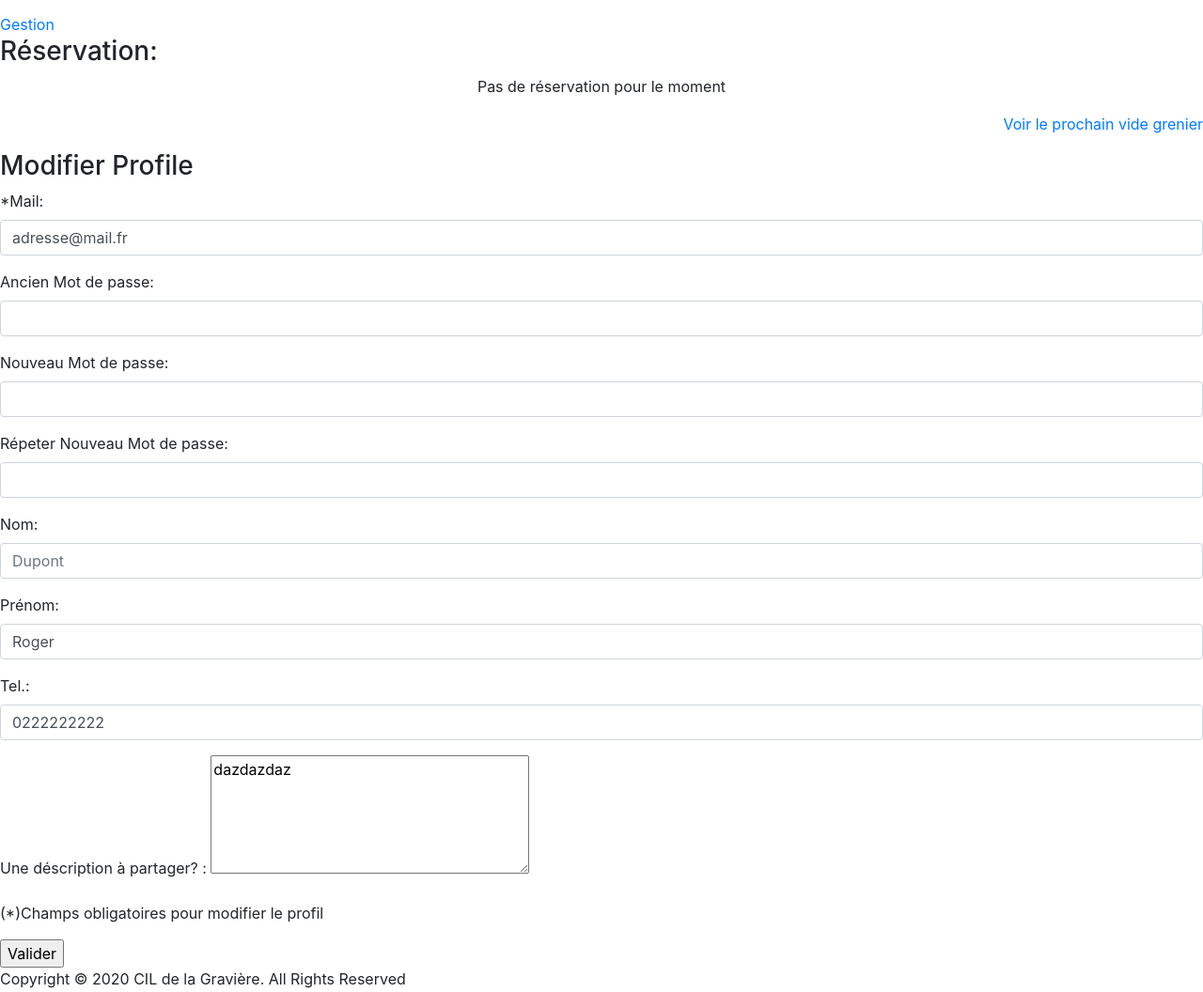
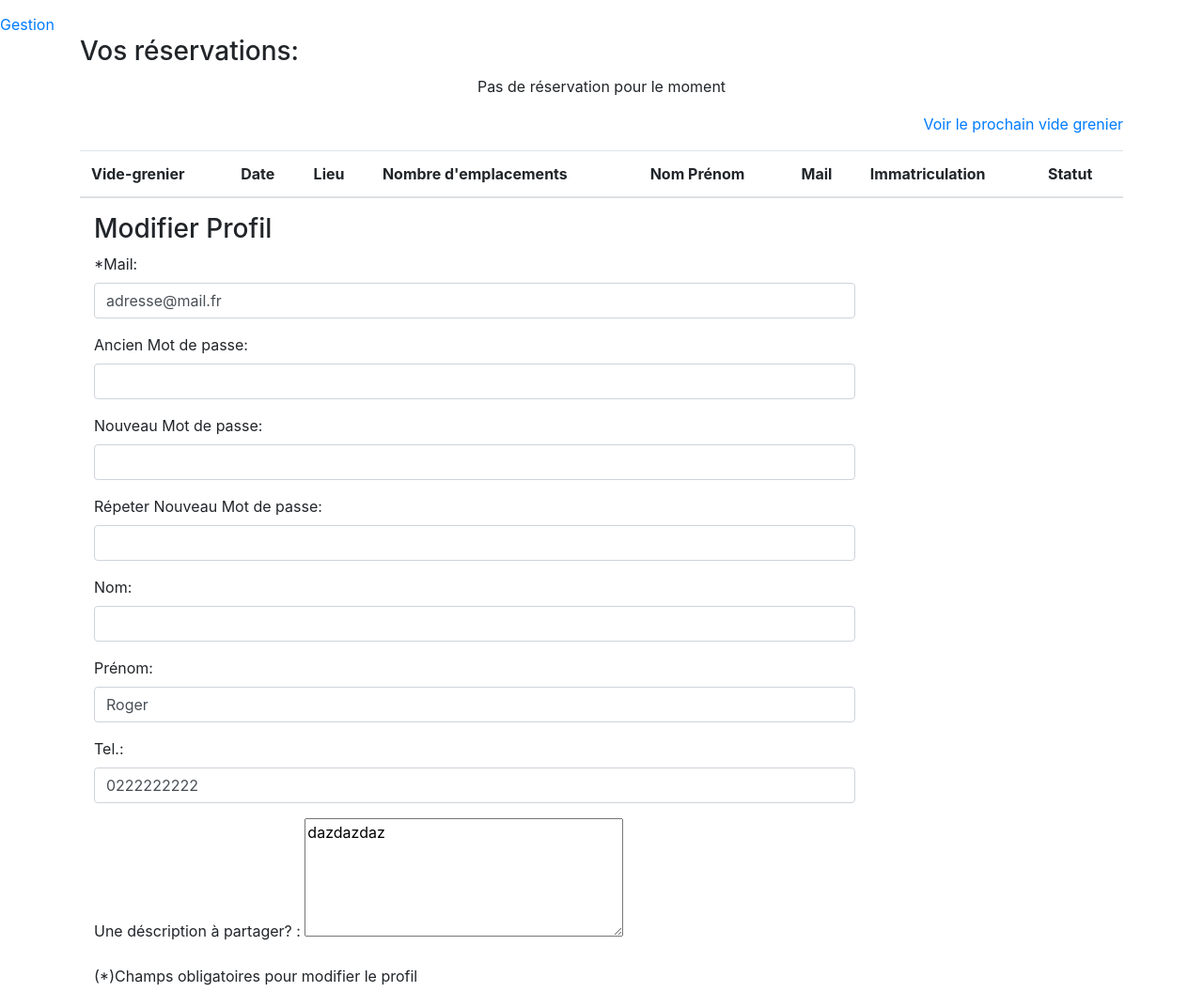
Before and after one commit to rhayatiz/vide_grenier, a PHP site: page /mon_compte.php in a window 1280 px wide. Shown: the part 632-1688 px from the top of the page at 94% size. Run offline with PHP 8.4, Linux system fonts and the light colour scheme; a user stored in the database is signed in; data comes from the database, SQL or seed files in the repository; lists and menus that the app fills with data are empty; some libraries are stand-ins or nearby versions; grey boxes are pictures that could not be loaded.

Commit message:
[page mon compte] css mes réservations

```diff
--- a/Vide_grenier_V0.2/php/mailing_list.php
+++ b/Vide_grenier_V0.2/php/mailing_list.php
@@ -17,7 +17,7 @@ session_start();
     include 'inc_header.php';
     ?>
 
-    <main id="mailing">
+    <main id="mailing" class="container">
 
         <section class="boxSite">
             <h3>Inscription dans la mailing List du site</h3>
--- a/Vide_grenier_V0.2/php/mon_compte.php
+++ b/Vide_grenier_V0.2/php/mon_compte.php
@@ -36,13 +36,24 @@ if (isset($_SESSION["id_util"])) {
 
             <?php } ?>
 
-            <section id="récap" class="boxSite">
-                <h3>Réservation:</h3>
+            <section id="" class="container">
+                <h3>Vos réservations:</h3>
 
-
+                <table class="table bg-white rounded">
+                    <thead>
+                        <tr>
+                            <th scope="col">Vide-grenier</th>
+                            <th scope="col">Date</th>
+                            <th scope="col">Lieu</th>
+                            <th scope="col">Nombre d'emplacements</th>
+                            <th scope="col">Nom Prénom</th>
+                            <th scope="col">Mail</th>
+                            <th scope="col">Immatriculation</th>
+                            <th scope="col">Statut</th>
+                        </tr>
+                    </thead>
+                    <tbody>
                 <?php
-
-
                 try {
                     include 'inc_bdd.php';
 
@@ -53,40 +64,11 @@ if (isset($_SESSION["id_util"])) {
                     $resultat->execute();
 
                     while ($ligne = $resultat->fetch()) {
-
                         $mail = $ligne['MAIL_UTIL'];
-
-                        if ($ligne['NOM_UTIL'] != "") {
-
-                            $nom = $ligne['NOM_UTIL'];
-                        } else {
-
-                            $nom = "";
-                        }
-
-                        if ($ligne['PRENOM_UTIL'] != "") {
-
-                            $prenom = $ligne['PRENOM_UTIL'];
-                        } else {
-
-                            $prenom = "";
-                        }
-
-                        if ($ligne['TEL_UTIL'] != "") {
-
-                            $telephone = $ligne['TEL_UTIL'];
-                        } else {
-
-                            $telephone = "";
-                        }
-
-                        if ($ligne['DESC_UTIL'] != "") {
-
-                            $description = $ligne['DESC_UTIL'];
-                        } else {
-
-                            $description = "";
-                        }
+                        $nom = $ligne['NOM_UTIL'] != "" ? $ligne['NOM_UTIL'] : '';
+                        $prenom = $ligne['PRENOM_UTIL'] != "" ? $ligne['PRENOM_UTIL'] : '';
+                        $telephone = $ligne['TEL_UTIL'] != "" ? $ligne['TEL_UTIL'] : '';
+                        $description = $ligne['DESC_UTIL'] != "" ? $ligne['DESC_UTIL'] : '';
                     }
 
                     // Rescherche et affiche les résa faites
@@ -100,21 +82,43 @@ if (isset($_SESSION["id_util"])) {
                     while ($ligne = $resultat_select->fetch()) {
 
                         $ok = true;
+                        switch ($ligne['LABEL_STATUTS']) {
+                            case 'En attente':
+                                $color_status = "background-color:#FCF3CF; border-radius: 15px; color:#F39C12;";
+                                break;
 
+                            case 'Validée':
+                                $color_status = "background-color:#C7E0AF; border-radius: 15px; color:#0D6F1C;";
+                                break;
 
-                        echo "<section id=\"recapResa\">";
-                        echo "<h4>" . $ligne['LABEL_VG'] . "</h4><br/>";
-                        echo "<p>Statut de la réservation: " . $ligne['LABEL_STATUTS'] . "</p>";
-                        echo "<p>Date: " . $ligne['DATE_VG'] . " " . $ligne['HEURE_VG']  . "</p>";
-                        echo "<p>Adresse: " . $ligne['ADDRESSE_VG'] . "</p>";
-                        echo "<p>Nom Prénom de réservation: " . $ligne['NOM_RESA'] . " " . $ligne['PRENOM_RESA'] . "</p>";
-                        echo "<p>Mail de contacte: " . $ligne['MAIL_RESA'] . "</p>";
-                        echo "<p>Immatriculation enregistrer: " . $ligne['IMMATRICULATION_RESA'] . "</p>";
-                        echo "<p>Nombre de places réservées: " . $ligne['NBR_RESA'] . "</p>";
+                            case 'Refusée':
+                                $color_status = "background-color:#EDA7A7; border-radius: 15px; color:#6E0000;";
+                                break;
+
+                            default:
+                                $color_status = "";
+                                break;
+                        }
+
+                    ?>
+
+                    <tr class="bg-light">
+                        <th class="py-4" scope="row"><?= $ligne['LABEL_VG'] ?></th>
+                        <td class="py-4">Le <?= $ligne['DATE_VG'] ?> à <?= $ligne['HEURE_VG'] ?></td>
+                        <td class="py-4"><?= $ligne['ADDRESSE_VG'] ?></td>
+                        <td class="py-4"><?= $ligne['NOM_RESA'] ?>  <?= $ligne['PRENOM_RESA'] ?></td>
+                        <td class="py-4"><?= $ligne['MAIL_RESA'] ?></td>
+                        <td class="py-4"><?= $ligne['IMMATRICULATION_RESA'] ?></td>
+                        <td class="py-4"><?= $ligne['NBR_RESA'] ?></td>
+                        <td class="py-4">
+                            <span style="<?= $color_status ?>" class="py-1 px-3"><strong><?= $ligne['LABEL_STATUTS'] ?></strong></span>
+                        </td>
+                    </tr>
+
+                    <?php
                         if ($ligne['INFO_RESA'] != "") {
                             echo "<p>Informations: " . $ligne['INFO_RESA'] . "</p>";
                         }
-                        echo "<br/></section>";
                     }
 
                     if ($ok == false) {
@@ -130,16 +134,19 @@ if (isset($_SESSION["id_util"])) {
                     $base = null; //fermeture de la connexion
                 }
 
+
                 ?>
+
+                </tbody>
+                </table>
 
 
 
-            </section>
 
             <!-- On créer le form avec les valeurs par défaut du compte -->
-            <section id="update" class="boxSite">
-                <h3>Modifier Profile</h3>
-                <form method="post" action="update_inscription.php" id="updateDB">
+            <div id="update" class="boxSite container">
+                <h3>Modifier Profil</h3>
+                <form class="w-75" method="post" action="update_inscription.php" id="updateDB">
                     <div class="form-group">
                         <label for="mail">*Mail: </label>
                         <input type="text" class="form-control" name="mail" id="mail" value="<?php echo $mail ?>" placeholder="exemple@mail.com">
@@ -158,19 +165,19 @@ if (isset($_SESSION["id_util"])) {
                     </div>
                     <div class="form-group">
                         <label for="nom">Nom: </label>
-                        <input type="text" class="form-control" name="nom" id="nom" value="<?php echo $nom ?>" placeholder="Dupont">
+                        <input type="text" class="form-control" name="nom" id="nom" value="<?= $nom ?>" placeholder="<?= $nom ?>">
                     </div>
                     <div class="form-group">
                         <label for="prenom">Prénom: </label>
-                        <input type="text" class="form-control" name="prenom" id="prenom" value="<?php echo $prenom ?>" placeholder="Jean">
+                        <input type="text" class="form-control" name="prenom" id="prenom" value="<?= $prenom ?>" placeholder="<?= $prenom ?>">
                     </div>
                     <div class="form-group">
                         <label for="tel">Tel.: </label>
-                        <input type="text" class="form-control" name="tel" id="tel" value="<?php echo $telephone ?>" placeholder="0XXXXXXXXX">
+                        <input type="text" class="form-control" name="tel" id="tel" value="<?= $telephone ?>" placeholder="<?= $telephone ?>">
                     </div>
                     <div class="form-group">
                         <label for="description">Une déscription à partager? : </label>
-                        <textarea name="description" id="description" cols="31" rows="5" placeholder="280 caractéres maximum..."><?php echo $description ?></textarea>
+                        <textarea name="description" id="description" cols="31" rows="5" placeholder="280 caractéres maximum..."><?= $description ?></textarea>
                     </div>
                     <div class="form-group">
                         <p>(*)Champs obligatoires pour modifier le profil</p>
@@ -187,7 +194,7 @@ if (isset($_SESSION["id_util"])) {
                     </div>
                 </form>
 
-            </section>
+            </div>
 
 
 
```
Also changed, not shown: Vide_grenier_V0.2/css/monstyle.css (+6 -4 lines), Vide_grenier_V0.2/php/reservation.php (+12 -7 lines).
